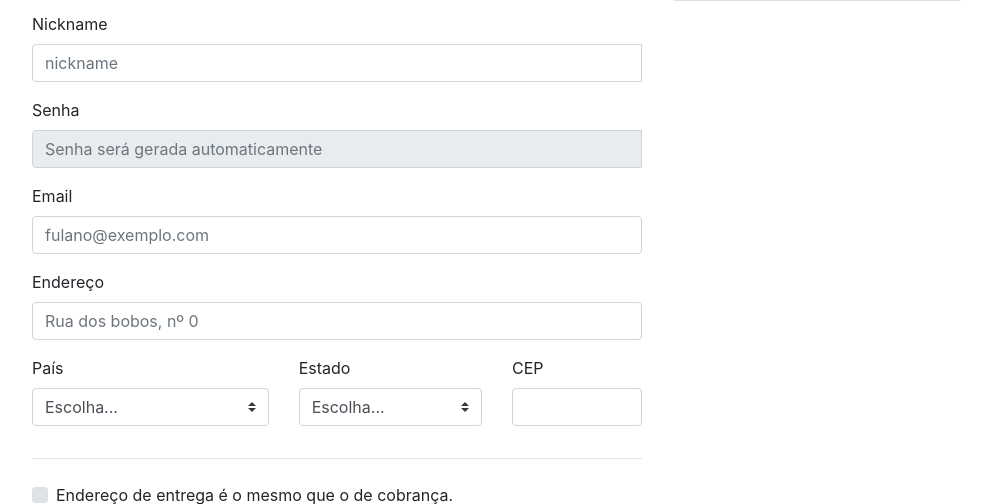
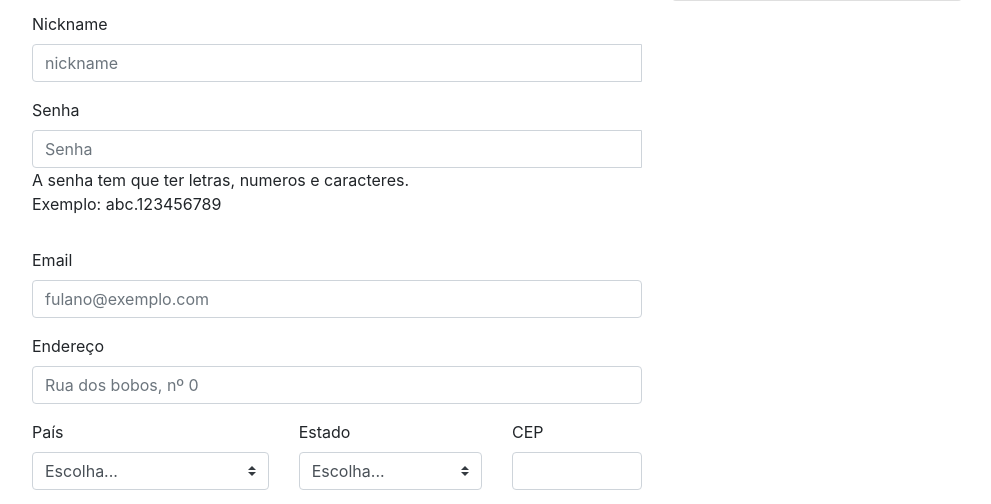
Before and after one commit to ygorkayan/YK-Estacionamento, a Django app: template Site/templates/Site/carrinho.html in a window 1280 px wide. Shown: the part 309-813 px from the top of the page, without its empty margins (143-1134 px from the left). Run offline with Django 3.2, Linux system fonts and the light colour scheme; the template is opened without the code that fills it, so the values that code supplies are empty.

Commit message:
corrigindo bug

```diff
--- a/Procfile.txt
+++ /dev/null
@@ -1 +0,0 @@
-web: gunicorn Estacionamento.wsgi --log-file -
--- a/Site/static/placeholder.txt
+++ /dev/null
@@ -1,4 +0,0 @@
-Este arquivo garante que learning_log/static/ será adicionado ao
-projeto.
-O Django reunirá os arquivos estáticos e os colocará em
-Site/static/.
--- a/Site/templates/Site/carrinho.html
+++ b/Site/templates/Site/carrinho.html
@@ -67,9 +67,11 @@
                     <div class="mb-3">
                         <label for="nickname">Senha</label>
                         <div class="input-group">
-                            <input type="password" class="form-control" id="nickname" placeholder="Senha será gerada automaticamente" name="senha" disabled>
-                            <div class="invalid-feedback" style="width: 100%;">
-                                Sua senha é obrigatório.
+                            <input type="password" class="form-control" id="nickname"
+                                   placeholder="Senha" name="senha" required>
+                            <div class="" style="width: 100%;">
+                                <p>A senha tem que ter letras, numeros e caracteres.<br>
+                                Exemplo: abc.123456789</p>
                             </div>
                         </div>
                     </div>
--- a/Site/views.py
+++ b/Site/views.py
@@ -46,6 +46,7 @@ def carrinho(request):
     # redenrizar o carrinho é o preço
 
     formulario = FormCarrinho(request.POST)
+    print(formulario.is_valid())
     if formulario.is_valid():
         formulario.save()
 
@@ -54,7 +55,7 @@ def carrinho(request):
         valor = request.POST["valor"]
         email = request.POST["email"]
         nickname = request.POST["nickname"]
-        senha = "abc.123456789"  # request.POST["senha"]
+        senha = request.POST["senha"]
         outros = {
             "valor": valor,
             "nickname": nickname,
@@ -74,7 +75,7 @@ def carrinho(request):
         else:
             print("ERRO AO CADASTRAR")
 
-        return redirect("site-preco")
+    return redirect("site-preco")
 
 
 def Mandar_Email(nome, email, tipo, outros=""):
```
Also changed, not shown: requirements.txt (deleted, +0 -11 lines).
